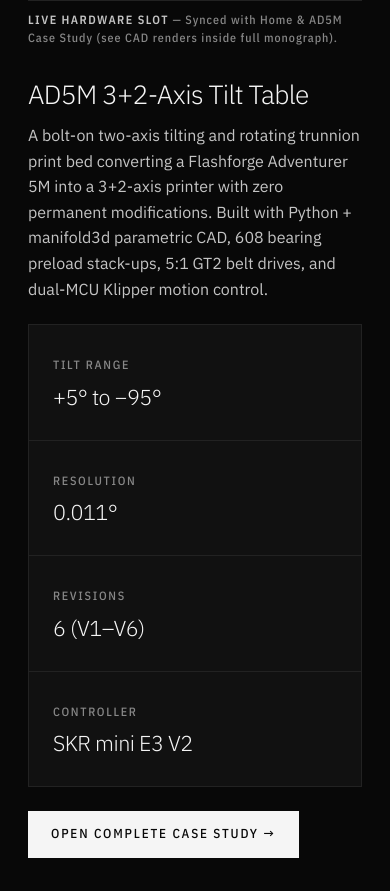
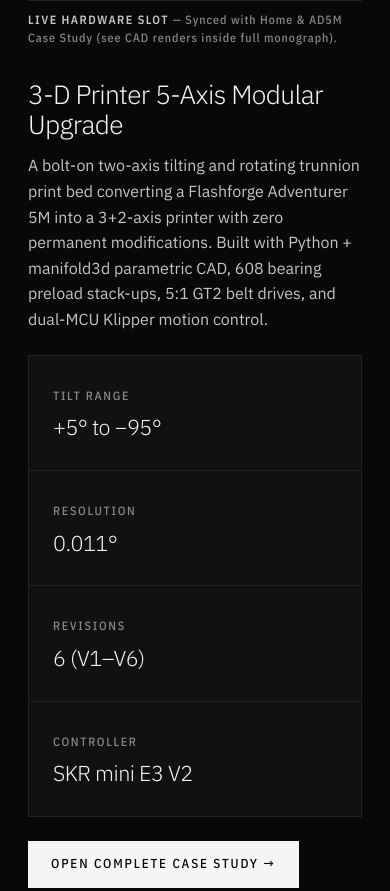
Before and after one commit to jojcdm/Portfolio, a plain HTML site: page projects.html in a window 390 px wide. Shown: the part 869-1760 px from the top of the page. Drawn offline with nearby package versions, Linux system fonts and the light colour scheme.

Commit message:
Rename tilt table project to 3-D Printer 5-Axis Modular Upgrade (#4)
* Replace testing fixture page with Project Magpie case study

Remove fixture.html and every link to it (nav, mobile menu, project
index card and matrix row, case-study pagers, README). Add magpie.html
for the MagPick MP-340 sorting robot, written from the
mp-340-magnetic-robot repo, with CAD and bench images.

Co-Authored-By: Claude Opus 5.5 <noreply@anthropic.com>
Claude-Session: https://claude.ai/code/session_01FiF51DPfz4g1qyHjdStGzp

* Remove exoskeleton page for now

Delete exoskeleton.html and its links (nav, mobile menu, project card,
matrix row, bionic arm pager, README photo slots). Project index now
shows two cards in a two-column grid, filter counts updated, the empty
Medical Devices filter removed, and the Magpie card gets its CAD image.

Co-Authored-By: Claude Opus 5.5 <noreply@anthropic.com>
Claude-Session: https://claude.ai/code/session_01FiF51DPfz4g1qyHjdStGzp

* Rename tilt table project to 3-D Printer 5-Axis Modular Upgrade

Co-Authored-By: Claude Opus 5.5 <noreply@anthropic.com>
Claude-Session: https://claude.ai/code/session_01FiF51DPfz4g1qyHjdStGzp

---------

Co-authored-by: Jack Johnston <321594163+jojcdm@users.noreply.github.com>
Co-authored-by: Claude Opus 5.5 <noreply@anthropic.com>

```diff
--- a/projects.html
+++ b/projects.html
@@ -26,7 +26,7 @@
               <span class="dropdown-sub">Index &amp; Specification Matrix</span>
             </a>
             <a href="tilt-table.html" class="dropdown-item" role="menuitem">
-              <span class="dropdown-title">AD5M 3+2-Axis Tilt Table</span>
+              <span class="dropdown-title">3-D Printer 5-Axis Modular Upgrade</span>
               <span class="dropdown-sub">Flagship &middot; Rev. V6 &middot; Klipper</span>
             </a>
             <a href="magpie.html" class="dropdown-item" role="menuitem">
@@ -53,7 +53,7 @@
     <a href="index.html" class="">Home</a>
     <a href="experience.html" class="">Experience</a>
     <a href="projects.html" class="active">Portfolio &mdash; All Projects</a>
-    <a href="tilt-table.html" class="sub">AD5M 3+2-Axis Tilt Table</a>
+    <a href="tilt-table.html" class="sub">3-D Printer 5-Axis Modular Upgrade</a>
     <a href="magpie.html" class="sub">Project Magpie</a>
     <a href="bionic-arm.html" class="sub">Bionic Arm</a>
     <a href="resume.html" class="">Resume</a>
@@ -106,7 +106,7 @@
 </figure>
             </div>
             <div>
-              <h2 style="margin-bottom:14px;">AD5M 3+2-Axis Tilt Table</h2>
+              <h2 style="margin-bottom:14px;">3-D Printer 5-Axis Modular Upgrade</h2>
               <p>
                 A bolt-on two-axis tilting and rotating trunnion print bed converting a Flashforge
                 Adventurer 5M into a 3+2-axis printer with zero permanent modifications. Built with
@@ -196,7 +196,7 @@
             </thead>
             <tbody>
               <tr class="clickable-row" onclick="window.location='tilt-table.html'">
-                <td>AD5M 3+2-Axis Tilt Table</td>
+                <td>3-D Printer 5-Axis Modular Upgrade</td>
                 <td>Multi-Axis Mechanism &amp; Controls</td>
                 <td>Python, manifold3d, Klipper, SKR mini E3 V2</td>
                 <td>0.011&deg; resolution, +5&deg; to &minus;95&deg;, 6 revisions</td>
```
Also changed, not shown: bionic-arm.html (+2 -2 lines), contact.html (+2 -2 lines), experience.html (+2 -2 lines), index.html (+3 -3 lines), magpie.html (+3 -3 lines), resume.html (+3 -3 lines), tilt-table.html (+5 -5 lines), 1 other file.
